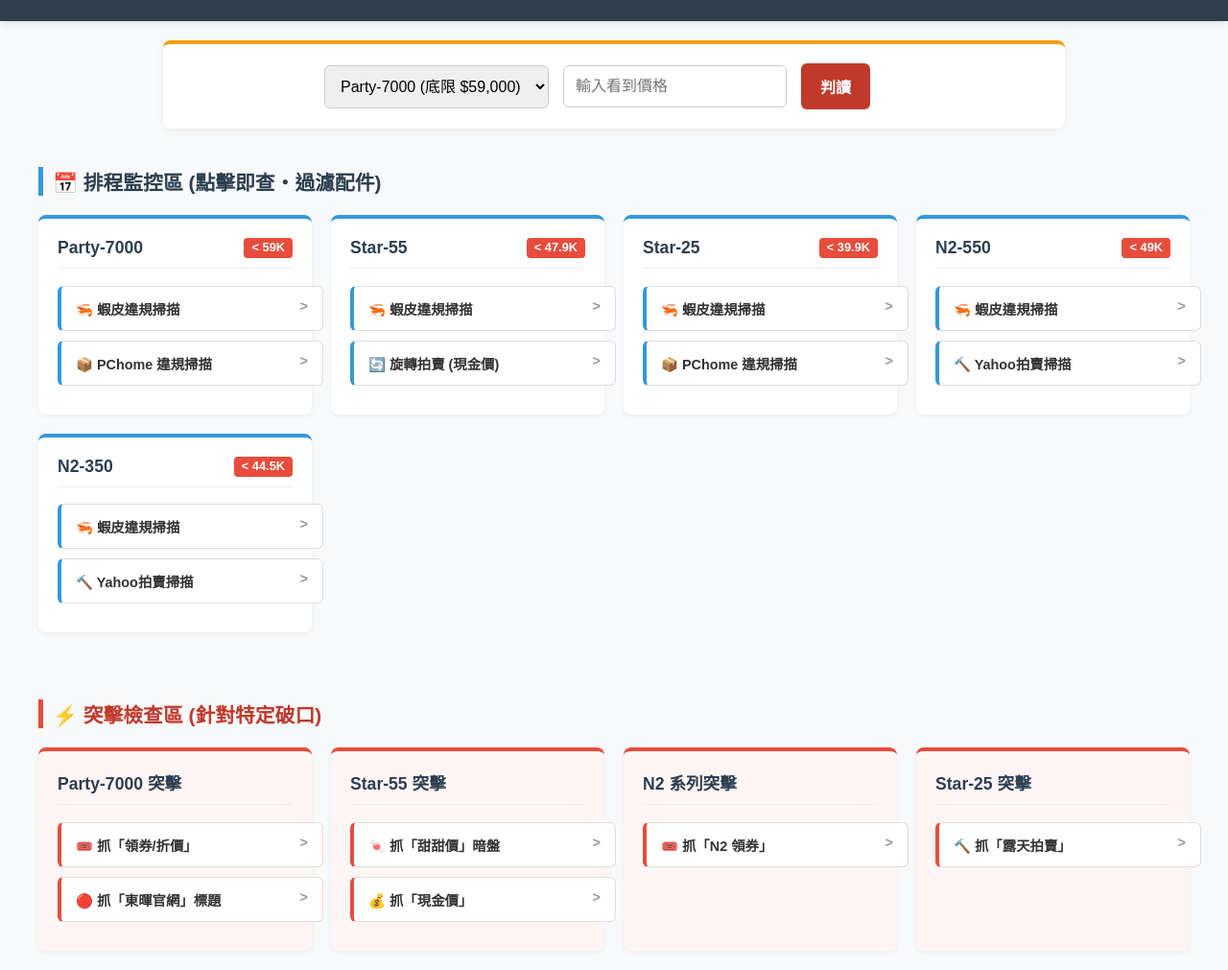
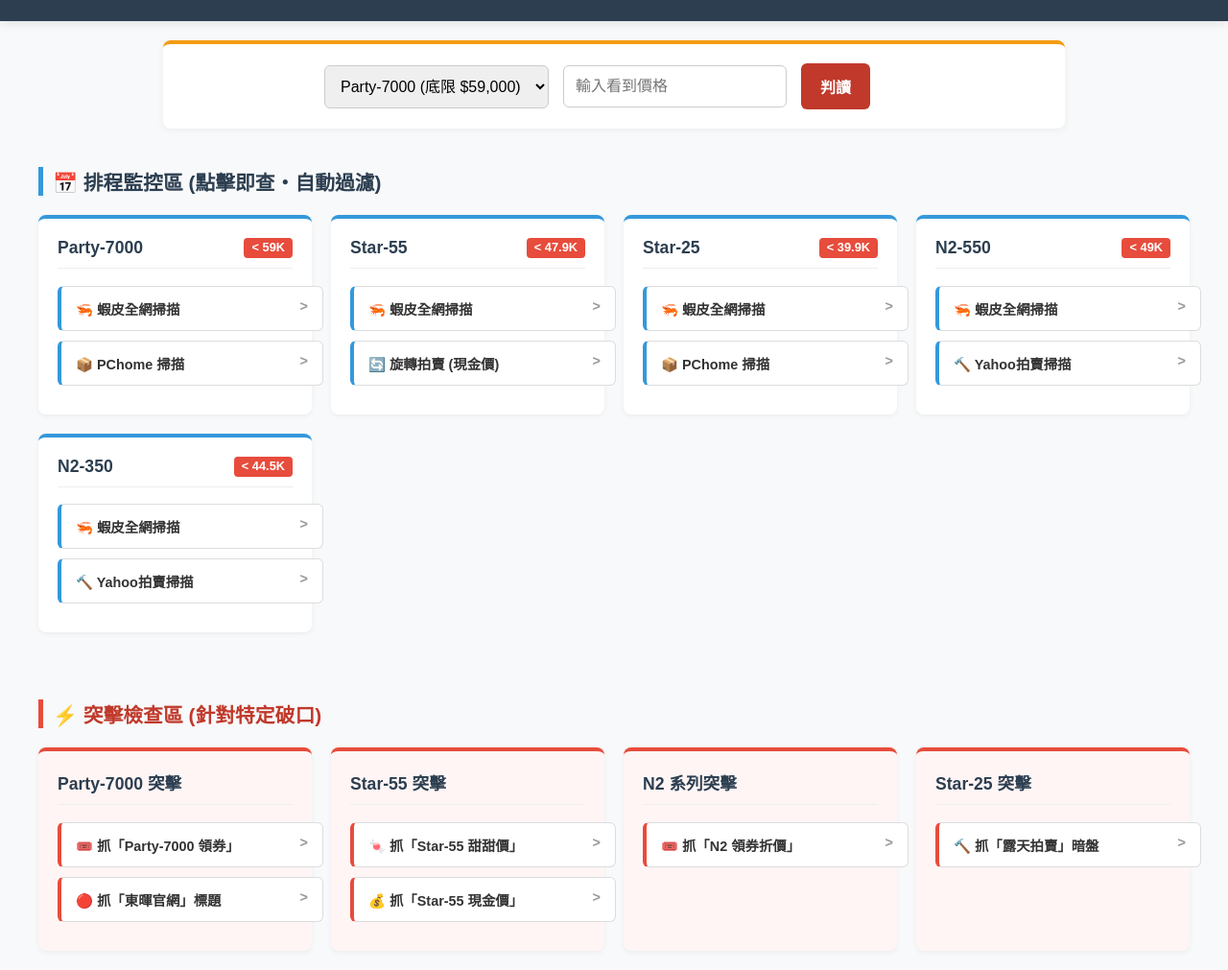
Before and after one commit to a91109711-wq/inyuan-audit, a plain HTML site: page index.html in a window 1280 px wide. Shown: the part 95-1106 px from the top of the page at 96% size. Drawn offline with Linux system fonts and the light colour scheme.

Commit message:
Update title and content for version 13.0

```diff
--- a/index.html
+++ b/index.html
@@ -3,7 +3,7 @@
 <head>
     <meta charset="UTF-8">
     <meta name="viewport" content="width=device-width, initial-scale=1.0">
-    <title>音圓控價戰情室 V12.0 (純淨精準版)</title>
+    <title>音圓控價戰情室 V13.0 (最終定案版)</title>
     <style>
         :root { --primary: #2c3e50; --schedule-bg: #eaf2f8; --spot-bg: #fdedec; --card: #fff; }
         body { font-family: "Microsoft JhengHei", Arial, sans-serif; margin: 0; padding: 0; color: #333; background: #f8f9fa; }
@@ -56,8 +56,8 @@
 <body>
 
 <div class="main-header">
-    <h1>音圓控價戰情室 V12.0</h1>
-    <p>純淨版：僅針對五大產品線監控｜強制鎖定品牌「音圓」</p>
+    <h1>音圓控價戰情室 V13.0</h1>
+    <p>最終版：五大產品線獨立監控 | 強制品牌鎖定 | 雙區分流</p>
 </div>
 
 <div class="calc-panel">
@@ -74,36 +74,36 @@
 </div>
 
 <div class="section blue-zone">
-    <div class="section-header">📅 排程監控區 (點擊即查・過濾配件)</div>
+    <div class="section-header">📅 排程監控區 (點擊即查・自動過濾)</div>
     <div class="grid-container">
 
         <div class="card">
             <h3>Party-7000 <span class="badge">< 59K</span></h3>
-            <a href="https://shopee.tw/search?keyword=音圓%20Party-7000&minPrice=40000&maxPrice=58900&sortBy=price" target="_blank" class="btn btn-blue">🦐 蝦皮違規掃描</a>
-            <a href="https://ecshweb.pchome.com.tw/search/v3.3/?q=音圓%20Party-7000&price=40000-58900" target="_blank" class="btn btn-blue">📦 PChome 違規掃描</a>
+            <a href="https://shopee.tw/search?keyword=音圓%20Party-7000&minPrice=40000&maxPrice=58900&sortBy=price" target="_blank" class="btn btn-blue">🦐 蝦皮全網掃描</a>
+            <a href="https://ecshweb.pchome.com.tw/search/v3.3/?q=音圓%20Party-7000&price=40000-58900" target="_blank" class="btn btn-blue">📦 PChome 掃描</a>
         </div>
 
         <div class="card">
             <h3>Star-55 <span class="badge">< 47.9K</span></h3>
-            <a href="https://shopee.tw/search?keyword=音圓%20Star-55&minPrice=35000&maxPrice=47800&sortBy=price" target="_blank" class="btn btn-blue">🦐 蝦皮違規掃描</a>
+            <a href="https://shopee.tw/search?keyword=音圓%20Star-55&minPrice=35000&maxPrice=47800&sortBy=price" target="_blank" class="btn btn-blue">🦐 蝦皮全網掃描</a>
             <a href="https://tw.carousell.com/search/音圓%20Star-55?price_start=30000&price_end=47000&sort_by=3" target="_blank" class="btn btn-blue">🔄 旋轉拍賣 (現金價)</a>
         </div>
 
         <div class="card">
             <h3>Star-25 <span class="badge">< 39.9K</span></h3>
-            <a href="https://shopee.tw/search?keyword=音圓%20Star-25&minPrice=28000&maxPrice=39800&sortBy=price" target="_blank" class="btn btn-blue">🦐 蝦皮違規掃描</a>
-            <a href="https://ecshweb.pchome.com.tw/search/v3.3/?q=音圓%20Star-25&price=28000-39800" target="_blank" class="btn btn-blue">📦 PChome 違規掃描</a>
+            <a href="https://shopee.tw/search?keyword=音圓%20Star-25&minPrice=28000&maxPrice=39800&sortBy=price" target="_blank" class="btn btn-blue">🦐 蝦皮全網掃描</a>
+            <a href="https://ecshweb.pchome.com.tw/search/v3.3/?q=音圓%20Star-25&price=28000-39800" target="_blank" class="btn btn-blue">📦 PChome 掃描</a>
         </div>
 
         <div class="card">
             <h3>N2-550 <span class="badge">< 49K</span></h3>
-            <a href="https://shopee.tw/search?keyword=音圓%20N2-550&minPrice=38000&maxPrice=48900&sortBy=price" target="_blank" class="btn btn-blue">🦐 蝦皮違規掃描</a>
+            <a href="https://shopee.tw/search?keyword=音圓%20N2-550&minPrice=38000&maxPrice=48900&sortBy=price" target="_blank" class="btn btn-blue">🦐 蝦皮全網掃描</a>
             <a href="https://tw.bid.yahoo.com/search/auction/product?p=音圓%20N2-550&minp=38000&maxp=48900&sort=curp" target="_blank" class="btn btn-blue">🔨 Yahoo拍賣掃描</a>
         </div>
 
         <div class="card">
             <h3>N2-350 <span class="badge">< 44.5K</span></h3>
-            <a href="https://shopee.tw/search?keyword=音圓%20N2-350&minPrice=35000&maxPrice=44400&sortBy=price" target="_blank" class="btn btn-blue">🦐 蝦皮違規掃描</a>
+            <a href="https://shopee.tw/search?keyword=音圓%20N2-350&minPrice=35000&maxPrice=44400&sortBy=price" target="_blank" class="btn btn-blue">🦐 蝦皮全網掃描</a>
             <a href="https://tw.bid.yahoo.com/search/auction/product?p=音圓%20N2-350&minp=35000&maxp=44400&sort=curp" target="_blank" class="btn btn-blue">🔨 Yahoo拍賣掃描</a>
         </div>
 
@@ -116,24 +116,24 @@
 
         <div class="card">
             <h3>Party-7000 突擊</h3>
-            <a href="https://shopee.tw/search?keyword=音圓%20Party-7000%20領卷&minPrice=40000" target="_blank" class="btn btn-red">🎟️ 抓「領券/折價」</a>
+            <a href="https://shopee.tw/search?keyword=音圓%20Party-7000%20領卷&minPrice=40000" target="_blank" class="btn btn-red">🎟️ 抓「Party-7000 領券」</a>
             <a href="https://www.google.com/search?q=東暉國際+Party-7000" target="_blank" class="btn btn-red">🔴 抓「東暉官網」標題</a>
         </div>
 
         <div class="card">
             <h3>Star-55 突擊</h3>
-            <a href="https://shopee.tw/search?keyword=音圓%20Star-55%20甜甜價&minPrice=35000" target="_blank" class="btn btn-red">🍬 抓「甜甜價」暗盤</a>
-            <a href="https://shopee.tw/search?keyword=音圓%20Star-55%20現金&minPrice=35000" target="_blank" class="btn btn-red">💰 抓「現金價」</a>
+            <a href="https://shopee.tw/search?keyword=音圓%20Star-55%20甜甜價&minPrice=35000" target="_blank" class="btn btn-red">🍬 抓「Star-55 甜甜價」</a>
+            <a href="https://shopee.tw/search?keyword=音圓%20Star-55%20現金&minPrice=35000" target="_blank" class="btn btn-red">💰 抓「Star-55 現金價」</a>
         </div>
 
         <div class="card">
             <h3>N2 系列突擊</h3>
-            <a href="https://shopee.tw/search?keyword=音圓%20N2%20領卷&minPrice=20000" target="_blank" class="btn btn-red">🎟️ 抓「N2 領券」</a>
+            <a href="https://shopee.tw/search?keyword=音圓%20N2%20領卷&minPrice=20000" target="_blank" class="btn btn-red">🎟️ 抓「N2 領券折價」</a>
         </div>
 
         <div class="card">
             <h3>Star-25 突擊</h3>
-            <a href="https://www.ruten.com.tw/find/?q=音圓%20Star-25&p=20000%2C39000&sort=rnk%2Fdc" target="_blank" class="btn btn-red">🔨 抓「露天拍賣」</a>
+            <a href="https://www.ruten.com.tw/find/?q=音圓%20Star-25&p=20000%2C39000&sort=rnk%2Fdc" target="_blank" class="btn btn-red">🔨 抓「露天拍賣」暗盤</a>
         </div>
 
     </div>
```
